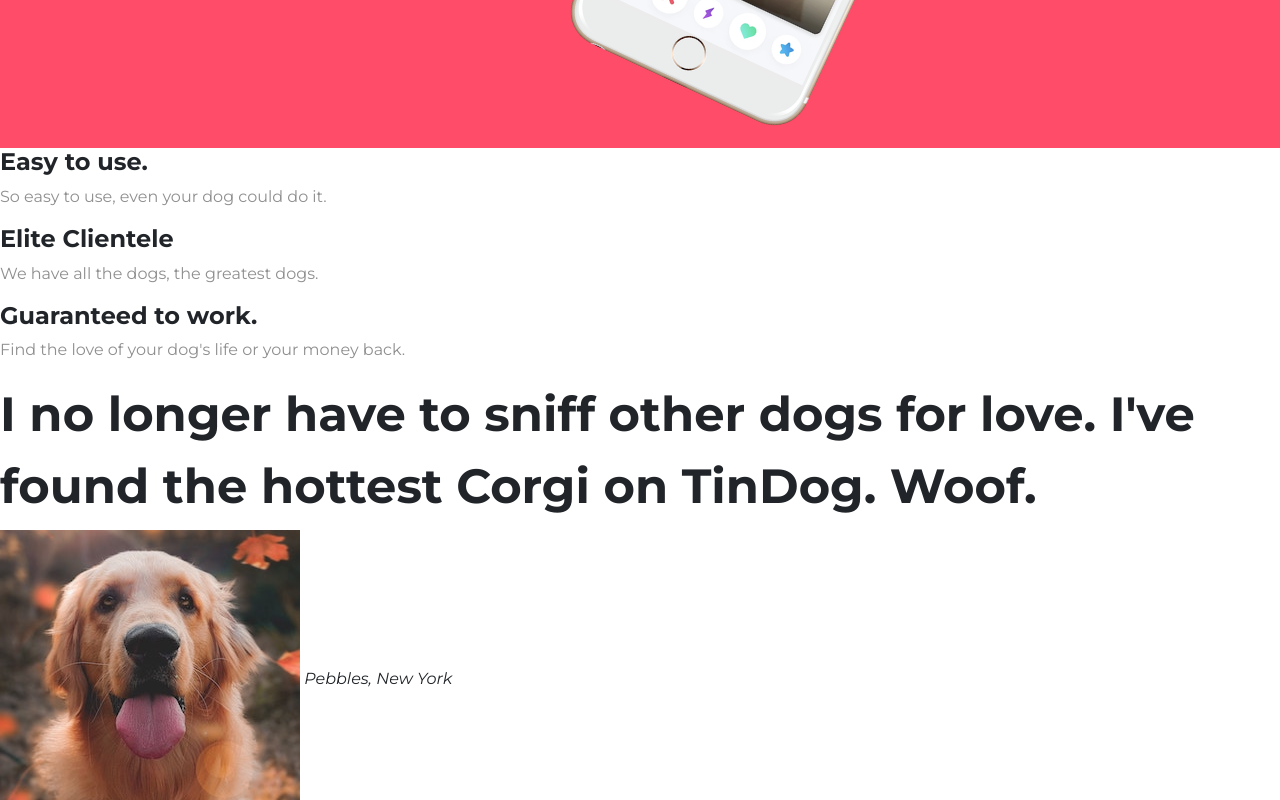
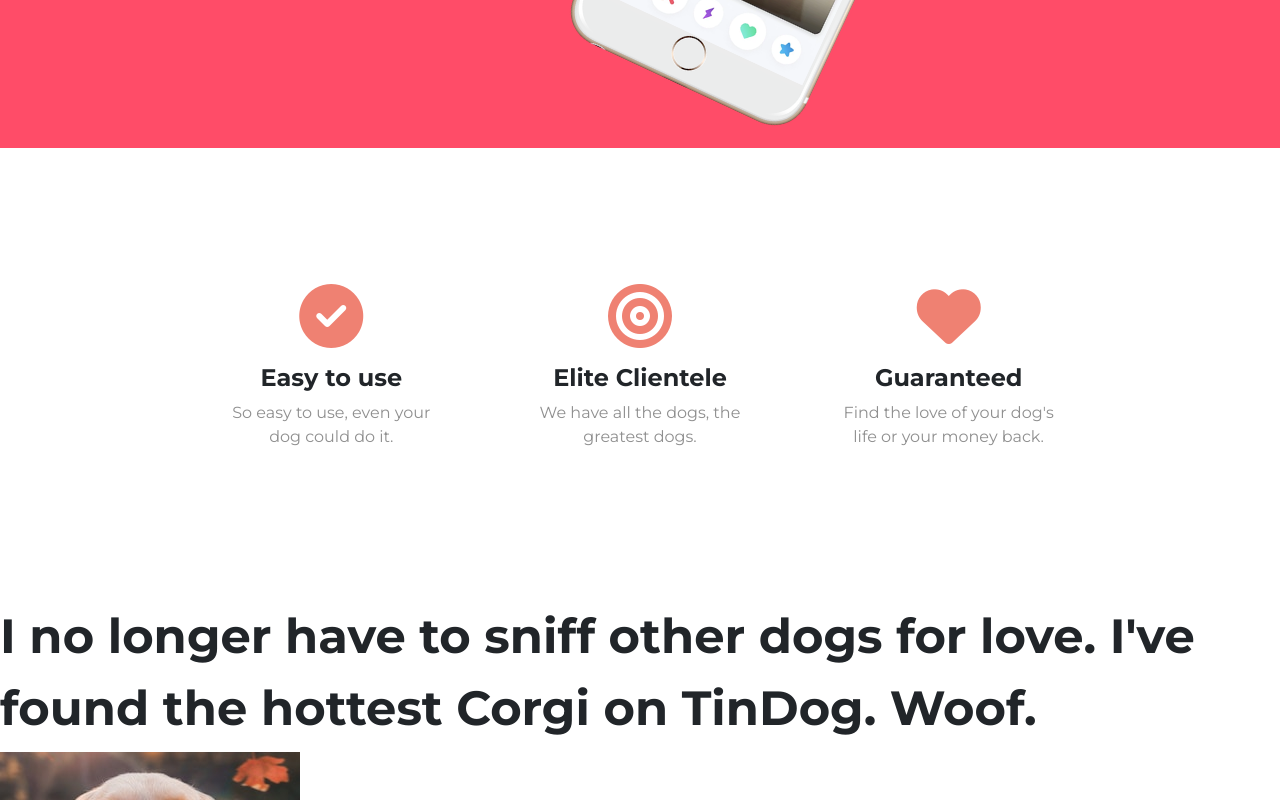
Before and after one commit to DazRobinson/Udemy-TinDog, a plain HTML site: page index.html in a window 1280 px wide. Shown: the part 595-1395 px from the top of the page. Drawn offline with nearby package versions, Linux system fonts and the light colour scheme.

Commit message:
added styling to features section

```diff
--- a/css/styles.css
+++ b/css/styles.css
@@ -76,3 +76,25 @@
   background-color: #ff4c68;
   color: #fff;
 }
+
+/* Features Section */
+
+#features {
+  padding: 7% 15%;
+  background-color: #fff;
+  position: relative;
+}
+
+.feature-box {
+  text-align: center;
+  padding: 5%;
+}
+
+.icon {
+  color: #ef8172;
+  margin-bottom: 1rem;
+}
+
+.icon:hover {
+  color: #ff4c68;
+}
--- a/index.html
+++ b/index.html
@@ -74,16 +74,25 @@
   <!-- Features -->
 
   <section id="features">
+    <div class="row">
+      <div class="feature-box col-lg-4">
+        <i class="fas fa-check-circle fa-4x icon"></i>
+        <h3>Easy to use</h3>
+        <p>So easy to use, even your dog could do it.</p>
+      </div>
 
-    <h3>Easy to use.</h3>
-    <p>So easy to use, even your dog could do it.</p>
+      <div class="feature-box col-lg-4">
+        <i class="fas fa-bullseye fa-4x icon"></i>
+        <h3>Elite Clientele</h3>
+        <p>We have all the dogs, the greatest dogs.</p>
+      </div>
 
-    <h3>Elite Clientele</h3>
-    <p>We have all the dogs, the greatest dogs.</p>
-
-    <h3>Guaranteed to work.</h3>
-    <p>Find the love of your dog's life or your money back.</p>
-
+      <div class="feature-box col-lg-4">
+        <i class="fas fa-heart fa-4x icon"></i>
+        <h3>Guaranteed</h3>
+        <p>Find the love of your dog's life or your money back.</p>
+      </div>
+    </div>
   </section>
 
 
```
